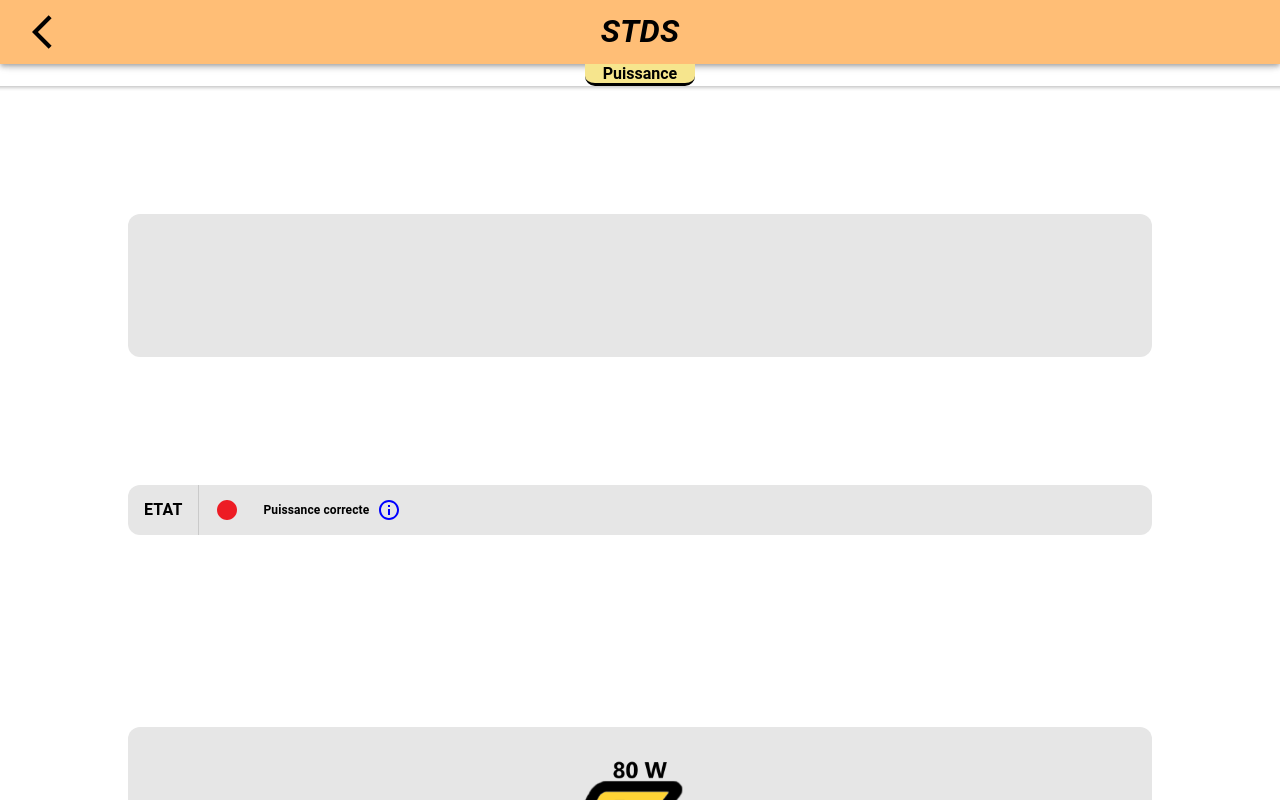
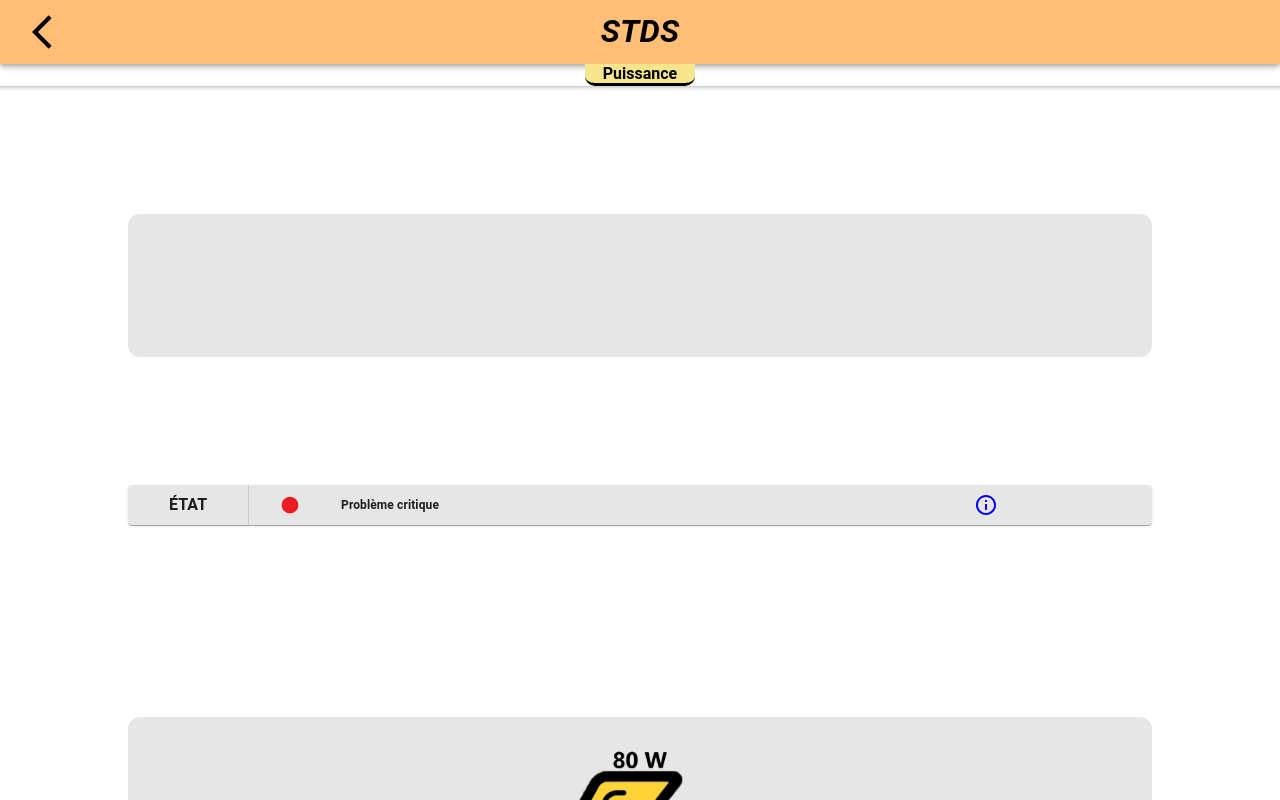
Before and after one commit to Falsimane/SAE-ALT-S3-Dev-22-23-STDS-3B-Equipe-4, a React (Create React App) app in the folder Application/stds-app/: page /puissance in a window 1280 px wide. Built offline with nearby package versions, Linux system fonts and the light colour scheme; no server answers.

Commit message:
ajout popup dans page puissance ref #10

```diff
--- a/Application/stds-app/src/components/CardBoxPagePuissance.tsx
+++ b/Application/stds-app/src/components/CardBoxPagePuissance.tsx
@@ -6,8 +6,7 @@ import CardContent from "@mui/material/CardContent";
 import * as React from "react";
 import CircleIcon from "@mui/icons-material/Circle";
 import {useHistory} from "react-router";
-import { fontWeight } from "@mui/system";
-import Grid from '@mui/material/Grid';
+
 
 
 export default function CardBoxPuissance(){
@@ -21,11 +20,7 @@ export default function CardBoxPuissance(){
 
     let valPuissance= 85;
 
-    let imageVal
-
-    let calculPuissance = valPuissance;
-    let radiusLiquideQuantiteTop = 0;
-    let nombreApres90 = 0;
+    let imageVal;
 
 
 
@@ -81,7 +76,7 @@ export default function CardBoxPuissance(){
 
                                 <Box sx={{display: "flex" ,height:140, width:80 ,alignItems: "center"}}>
 
-                                    <img src={require('../images/' + imageVal)}  />
+                                    <img src={require('../images/' + imageVal)} alt={""} />
 
                                 </Box>
 
--- a/Application/stds-app/src/components/InformationsEtat.tsx
+++ b/Application/stds-app/src/components/InformationsEtat.tsx
@@ -47,6 +47,21 @@ export default function InformationsEtat(props: { mesure:string, nombre: number}
                 texteEtat = "Quantité élevée";
             }
             break;
+        case "Puissance":
+            msgVert = "Puissance correcte";
+            msgOrange = "Puissance faible";
+            msgRouge = "Problème critique"
+
+            if (props.nombre >= 70){
+                colorDot = "#ED1C24";
+                texteEtat = msgRouge;
+            } else if(props.nombre < 60){
+                colorDot = "#F49229";
+                texteEtat = msgOrange;
+            } else {
+                texteEtat = msgVert;
+            }
+            break;
     }
 
     return (
@@ -55,9 +70,9 @@ export default function InformationsEtat(props: { mesure:string, nombre: number}
                 open={open}
                 onClose={handleClose}
             >
-                <DialogTitle sx={{textAlign: "center", fontWeight: "bold"}}>
-                    <InfoOutlinedIcon sx={{position: "absolute", marginTop: 0.5, left: 35, color:"blue" }}/>
-                    Informations
+                <DialogTitle sx={{textAlign: "center", fontWeight: "bold", display: "flex", justifyContent: "center"}}>
+                    <InfoOutlinedIcon sx={{ color:"blue", marginRight: 1}}/>
+                    <Typography sx={{fontWeight: "bold"}}>Informations</Typography>
                 </DialogTitle>
                 <DialogContent>
                     <DialogContentText sx={{}}>
--- a/Application/stds-app/src/pages/Puissance.tsx
+++ b/Application/stds-app/src/pages/Puissance.tsx
@@ -3,9 +3,7 @@ import Typography from "@mui/material/Typography";
 import {IonContent, IonHeader, IonPage, IonRefresher, IonRefresherContent} from "@ionic/react";
 import Header from "./Header";
 import * as React from "react";
-import CircleIcon from "@mui/icons-material/Circle";
-import Divider from '@mui/material/Divider';
-import InfoOutlinedIcon from '@mui/icons-material/InfoOutlined';
+import InformationsEtat from "../components/InformationsEtat";
 
 export default function Puissance() {
     const refresh = (e: CustomEvent) => {
@@ -17,13 +15,7 @@ export default function Puissance() {
 
     let valPuissance= 85;
 
-    let imageVal
-
-    let calculPuissance = valPuissance;
-    let radiusLiquideQuantiteTop = 0;
-    let nombreApres90 = 0;
-
-
+    let imageVal;
 
     switch (true) {
         case (valPuissance < 10):
@@ -59,41 +51,13 @@ export default function Puissance() {
                     <IonRefresherContent></IonRefresherContent>
                 </IonRefresher>
 
-                    <Box sx={{ height:"20%", width: "80%", backgroundColor:"#E6E6E6", margin:"10%", borderRadius:3}}>
+                    <Box sx={{ height:"20%", width: "80%", backgroundColor:"#E6E6E6", margin:"10%", borderRadius:3}}/>
 
-                    </Box>
-
-                    <Box sx={{ height:"7%", width: "80%", backgroundColor:"#E6E6E6",  margin:"10%", borderRadius:3, display:"flex", alignItems:"center"}}>
-
-                        <Typography sx={{fontWeight:"bold",paddingLeft:2}}>
-                            ETAT
-                        </Typography>
-
-
-
-                        <Divider sx = {{ color:"blue",paddingLeft:2} } orientation="vertical" variant="middle" />
-
-
-
-                        <CircleIcon sx={{ color: "#ED1C24" , marginLeft: 2,  marginRight: 1,  left :"30%"}} fontSize = "medium"/>
-
-
-                        <Typography sx={{fontWeight:"bold",paddingLeft:2, fontSize:12}}>
-                            Puissance correcte
-                        </Typography>
-
-                        <InfoOutlinedIcon sx={{marginLeft: 1, color:"blue" }}/>
-
-
-                    </Box>
+                    <InformationsEtat mesure={"Puissance"} nombre={valPuissance}/>
 
                     <Box sx={{ height:"40%", width: "80%", backgroundColor:"#E6E6E6", margin:"10%", borderRadius:3, marginTop: "15%",  display:"flex",  justifyContent:"center", alignItems:"center"}}>
-
-
-
                         <Box sx={{display: "flex" ,height:100, width:175 ,alignItems: "center"}}>
-
-                                    <img src={require('../images/' + imageVal)}/>
+                            <img src={require('../images/' + imageVal)} alt={""}/>
                         </Box>
 
                         <Box sx={{display: "flex"}}>
@@ -103,9 +67,6 @@ export default function Puissance() {
                             </Typography>
 
                         </Box>
-
-
-
                     </Box>
 
 
```
Lines whose indentation alone changed are shown as unchanged.
